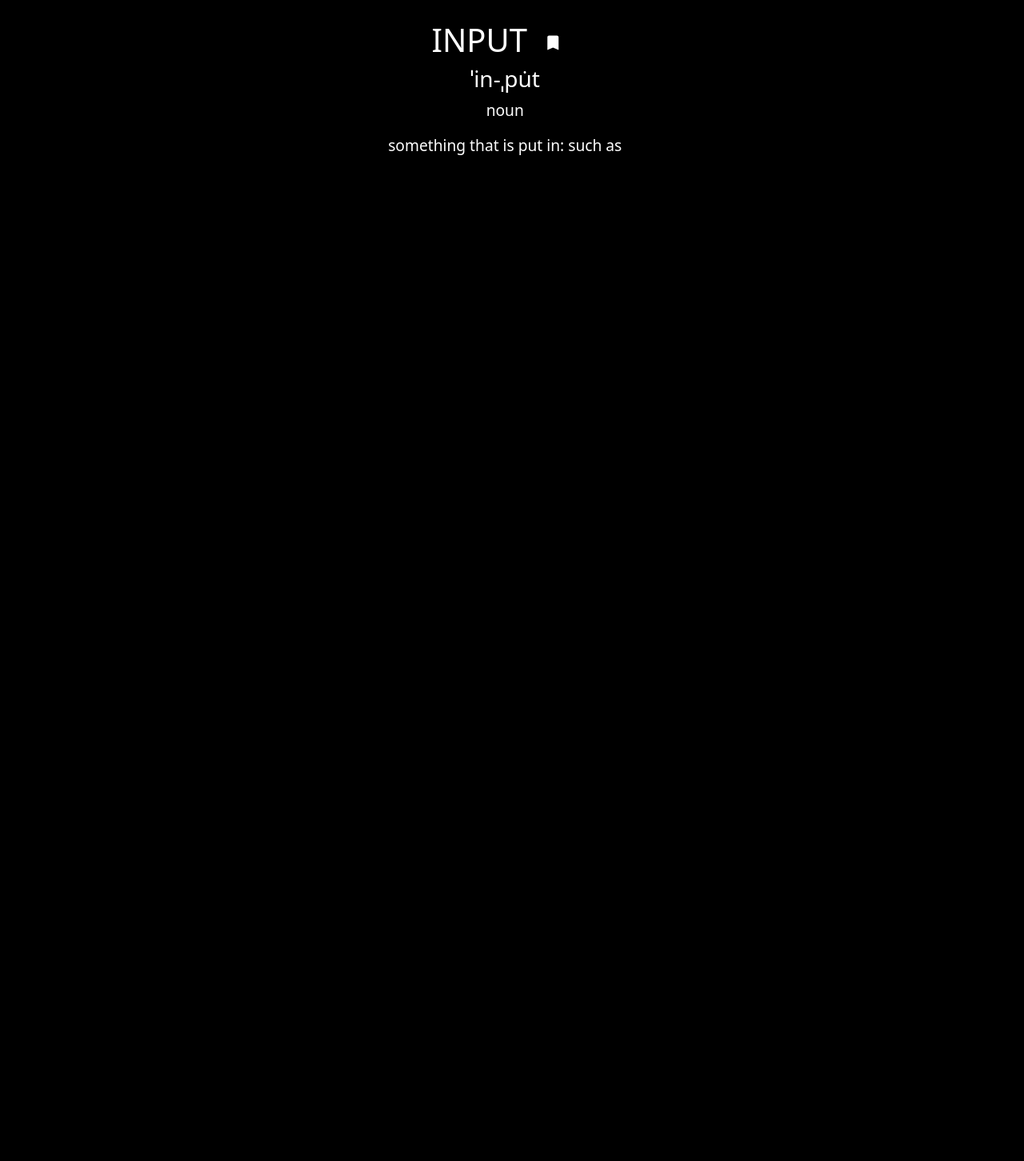
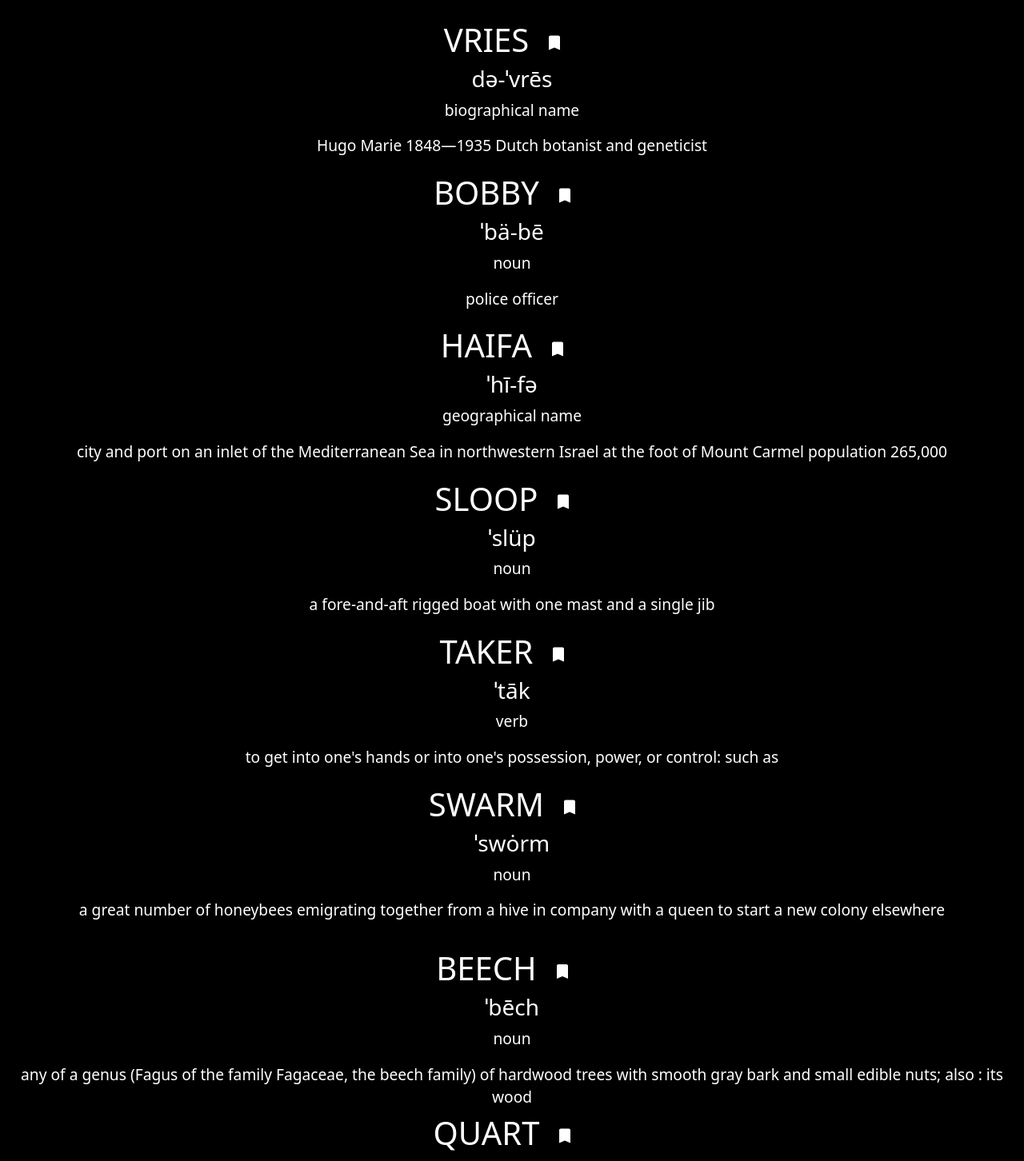
Before and after one commit to lyndenlim/hurdle, a React (Create React App) app: page /favorites in a window 1280 px wide. Shown: the part 60-1512 px from the top of the page at 80% size. Before the commit the page ends 800 px from the top, so only its background shows below. Built offline with nearby package versions, Linux system fonts and the light colour scheme; no server answers; data requests are answered from the project's data file.

Commit message:
Added button components and routing

```diff
--- a/src/App.js
+++ b/src/App.js
@@ -4,13 +4,18 @@ import Navbar from "./Navbar";
 import Favorites from "./Favorites"
 import LetterContainer from "./LetterContainer";
 import Keyboard from "./Keyboard";
+import SixLetters from "./SixLetter"
+import SevenLetters from "./SevenLetters";
+import EightLetters from "./EightLetter";
 
 function App() {
   const [isDarkMode, setIsDarkMode] = useState(true)
   const [isFavorited, setIsFavorited] = useState(false)
   const [unfilteredWord, setUnfilteredWord] = useState([])
   const [keyboard, setKeyboard] = useState([])
+  const [gameState, setGameState] = useState(false)
   const [counter, setCounter] = useState(1)
+  const [letterLength, setLetterLength] = useState(5)
   const [word, setWord] = useState("")
   const [pronunciation, setPronunciation] = useState("")
   const [english, setEnglish] = useState("")
@@ -21,7 +26,7 @@ function App() {
 
   // First dictionary API that returns random 5-letter word
   useEffect(() => {
-    fetch("https://wordsapiv1.p.rapidapi.com/words/?random=true&letters=5",
+    fetch(`https://wordsapiv1.p.rapidapi.com/words/?random=true&letters=${letterLength}`,
       {
         method: "GET",
         headers: {
@@ -32,17 +37,21 @@ function App() {
     )
       .then(res => res.json())
       .then(data => setUnfilteredWord(data.word))
-  }, [])
+  }, [letterLength])
 
   // Second dictionary API, slightly more accurate information
   useEffect(() => {
     fetch(`https://www.dictionaryapi.com/api/v3/references/collegiate/json/${unfilteredWord}?key=c7d47a35-1538-4a8c-a6a6-5d47170ded58`)
       .then(res => res.json())
       .then(data => {
-        setWord(unfilteredWord)
-        setPronunciation(data[0].hwi.prs[0].mw)
-        setEnglish(data[0].fl)
-        setDef(data[0].shortdef[0])
+        if (data[0].hwi.prs !== undefined) {
+          setWord(unfilteredWord)
+          setPronunciation(data[0].hwi.prs[0].mw)
+          setEnglish(data[0].fl)
+          setDef(data[0].shortdef[0])
+        } else {
+          console.log("bad word")
+        }
       })
   }, [unfilteredWord])
 
@@ -73,6 +82,8 @@ function App() {
             keyboard={keyboard}
             counter={counter}
             setCounter={setCounter}
+            setLetterLength={setLetterLength}
+            setGameState={setGameState}
           />
           <Keyboard handleKeyboard={handleKeyboard} />
         </Route>
@@ -82,6 +93,57 @@ function App() {
             textColor={textColor}
           />
         </Route>
+        <Route exact path="/six">
+          <SixLetters
+            textColor={textColor}
+            bgColor={bgColor}
+            word={word}
+            pronunciation={pronunciation}
+            english={english}
+            def={def}
+            isFavorited={isFavorited}
+            setIsFavorited={setIsFavorited}
+            keyboard={keyboard}
+            counter={counter}
+            setCounter={setCounter}
+            setLetterLength={setLetterLength}
+            setGameState={setGameState}
+          />
+        </Route>
+        <Route exact path="/seven">
+          <SevenLetters
+            textColor={textColor}
+            bgColor={bgColor}
+            word={word}
+            pronunciation={pronunciation}
+            english={english}
+            def={def}
+            isFavorited={isFavorited}
+            setIsFavorited={setIsFavorited}
+            keyboard={keyboard}
+            counter={counter}
+            setCounter={setCounter}
+            setLetterLength={setLetterLength}
+            setGameState={setGameState}
+          />
+        </Route>
+        <Route exact path="/eight">
+          <EightLetters
+            textColor={textColor}
+            bgColor={bgColor}
+            word={word}
+            pronunciation={pronunciation}
+            english={english}
+            def={def}
+            isFavorited={isFavorited}
+            setIsFavorited={setIsFavorited}
+            keyboard={keyboard}
+            counter={counter}
+            setCounter={setCounter}
+            setLetterLength={setLetterLength}
+            setGameState={setGameState}
+          />
+        </Route>
       </Switch>
     </div>
   );
--- a/src/DictionaryEntry.js
+++ b/src/DictionaryEntry.js
@@ -21,6 +21,7 @@ function DictionaryEntry({ textColor, word, pronunciation, english, def, isFavor
                 })
             })
                 .then(res => res.json())
+                // Check for dups
                 .then(data => data)
         }
         setIsFavorited(isFavorited => !isFavorited)
@@ -30,7 +31,7 @@ function DictionaryEntry({ textColor, word, pronunciation, english, def, isFavor
         <div className="dictionary-entry" style={{ color: textColor }}>
             <h1>
                 {word.toUpperCase()}
-                <Button onClick={handleClick} style={{ color: textColor }}>
+                <Button onClick={handleClick} disabled={isFavorited} style={{ color: textColor }}>
                     {showFavorited}
                 </Button>
             </h1>
--- /dev/null
+++ b/src/EightLetter.js
@@ -0,0 +1,29 @@
+import LetterContainer from './LetterContainer';
+import Navbar from './Navbar';
+
+function EightLetters({ textColor, bgColor, word, pronunciation, english, def, isFavorited, setIsFavorited, keyboard, counter, setCounter, setLetterLength, setGameState, checked }) {
+    return (
+        <div>
+            <Navbar
+                bgColor={bgColor}
+                textColor={textColor}
+                checked={checked}
+            />
+            <LetterContainer
+                bgColor={bgColor}
+                textColor={textColor}
+                word={word}
+                pronunciation={pronunciation}
+                english={english}
+                def={def}
+                isFavorited={isFavorited}
+                setIsFavorited={setIsFavorited}
+                counter={counter}
+                setCounter={setCounter}
+                setLetterLength={setLetterLength}
+            />
+        </div>
+    )
+}
+
+export default EightLetters
--- a/src/Favorites.js
+++ b/src/Favorites.js
@@ -15,7 +15,7 @@ function Favorites({ bgColor, textColor }) {
 
     const favoriteElements = entries.map(entry => {
         return (
-            <p>
+            <div className="favorite-item" key={entry.word}>
                 <DictionaryEntry
                     textColor={textColor}
                     word={entry.word}
@@ -24,7 +24,7 @@ function Favorites({ bgColor, textColor }) {
                     def={entry.definition}
                     isFavorited={true}
                 />
-            </p>
+            </div>
         )
     })
 
--- /dev/null
+++ b/src/SevenLetters.js
@@ -0,0 +1,29 @@
+import LetterContainer from './LetterContainer';
+import Navbar from './Navbar';
+
+function SevenLetters({ textColor, bgColor, word, pronunciation, english, def, isFavorited, setIsFavorited, keyboard, counter, setCounter, setLetterLength, setGameState, checked }) {
+    return (
+        <div>
+            <Navbar
+                bgColor={bgColor}
+                textColor={textColor}
+                checked={checked}
+            />
+            <LetterContainer
+                bgColor={bgColor}
+                textColor={textColor}
+                word={word}
+                pronunciation={pronunciation}
+                english={english}
+                def={def}
+                isFavorited={isFavorited}
+                setIsFavorited={setIsFavorited}
+                counter={counter}
+                setCounter={setCounter}
+                setLetterLength={setLetterLength}
+            />
+        </div>
+    )
+}
+
+export default SevenLetters
--- /dev/null
+++ b/src/SixLetter.js
@@ -0,0 +1,29 @@
+import LetterContainer from './LetterContainer';
+import Navbar from './Navbar';
+
+function SixLetters({ textColor, bgColor, word, pronunciation, english, def, isFavorited, setIsFavorited, keyboard, counter, setCounter, setLetterLength, setGameState, checked }) {
+    return (
+        <div>
+            <Navbar
+                bgColor={bgColor}
+                textColor={textColor}
+                checked={checked}
+            />
+            <LetterContainer
+                bgColor={bgColor}
+                textColor={textColor}
+                word={word}
+                pronunciation={pronunciation}
+                english={english}
+                def={def}
+                isFavorited={isFavorited}
+                setIsFavorited={setIsFavorited}
+                counter={counter}
+                setCounter={setCounter}
+                setLetterLength={setLetterLength}
+            />
+        </div>
+    )
+}
+
+export default SixLetters
--- a/src/db.json
+++ b/src/db.json
@@ -1,11 +1,60 @@
 {
   "entries": [
     {
-      "word": "input",
-      "pronunciation": "ˈin-ˌpu̇t",
+      "word": "vries",
+      "pronunciation": "də-ˈvrēs",
+      "english": "biographical name",
+      "definition": "Hugo Marie 1848—1935 Dutch botanist and geneticist",
+      "id": 1
+    },
+    {
+      "word": "bobby",
+      "pronunciation": "ˈbä-bē",
       "english": "noun",
-      "definition": "something that is put in: such as",
-      "id": 1
+      "definition": "police officer",
+      "id": 2
+    },
+    {
+      "word": "haifa",
+      "pronunciation": "ˈhī-fə",
+      "english": "geographical name",
+      "definition": "city and port on an inlet of the Mediterranean Sea in northwestern Israel at the foot of Mount Carmel population 265,000",
+      "id": 3
+    },
+    {
+      "word": "sloop",
+      "pronunciation": "ˈslüp",
+      "english": "noun",
+      "definition": "a fore-and-aft rigged boat with one mast and a single jib",
+      "id": 4
+    },
+    {
+      "word": "taker",
+      "pronunciation": "ˈtāk",
+      "english": "verb",
+      "definition": "to get into one's hands or into one's possession, power, or control: such as",
+      "id": 5
+    },
+    {
+      "word": "swarm",
+      "pronunciation": "ˈswȯrm",
+      "english": "noun",
+      "definition": "a great number of honeybees emigrating together from a hive in company with a queen to start a new colony elsewhere",
+      "id": 6
+    },
+    {
+      "word": "beech",
+      "pronunciation": "ˈbēch",
+      "english": "noun",
+      "definition": "any of a genus (Fagus of the family Fagaceae, the beech family) of hardwood trees with smooth gray bark and small edible nuts; also : its wood",
+      "id": 7
+    },
+    {
+      "word": "quart",
+      "pronunciation": "ˈkwȯrt",
+      "english": "noun",
+      "definition": "a unit of capacity equal to 1/4 gallon or 1/3₂ bushel",
+      "id": 8
     }
   ]
 }
--- a/src/index.css
+++ b/src/index.css
@@ -26,19 +26,19 @@ body {
 .correct {
   background-color: #538d4f !important;
   border: solid #538d4f;
-  color: white
+  color: white;
 }
 
 .present {
   background-color: #b59f3b !important;
   border: solid #b59f3b;
-  color: white
+  color: white;
 }
 
 .absent {
   background-color: #3a3a3c !important;
   border: solid #3a3a3c;
-  color: white
+  color: white;
 }
 
 .empty {
@@ -49,7 +49,7 @@ body {
 
 .example {
   padding-left: 12px;
-  transform: translate(0%, -65%);
+  transform: translate(0%, -50%);
 }
 
 .home-button {
@@ -67,8 +67,12 @@ body {
 
 .dictionary-entry {
   text-align: center;
-  /* position: fixed; */
-  transform: translate(-3%, 50%);
+  transform: translate(0%, 50%);
+  animation: fadeIn linear 3s;
+  -webkit-animation: fadeIn linear 3s;
+  -moz-animation: fadeIn linear 3s;
+  -o-animation: fadeIn linear 3s;
+  -ms-animation: fadeIn linear 3s;
 }
 
 .length-container {
@@ -96,6 +100,7 @@ body {
   align-items: center;
   transform: translate(0%, 15%);
   font-weight: bold;
+  font-size: 22px;
   border-radius: 8px;
   box-shadow: 5px 5px grey;
 }
@@ -106,3 +111,33 @@ body {
   justify-content: center;
   width: 50%;
 }
+
+.favorite-item {
+  padding-bottom: 20px;
+  transform: translate(0%, 0%);
+}
+
+@keyframes fadeIn {
+  0% {opacity:0;}
+  100% {opacity:1;}
+}
+
+@-moz-keyframes fadeIn {
+  0% {opacity:0;}
+  100% {opacity:1;}
+}
+
+@-webkit-keyframes fadeIn {
+  0% {opacity:0;}
+  100% {opacity:1;}
+}
+
+@-o-keyframes fadeIn {
+  0% {opacity:0;}
+  100% {opacity:1;}
+}
+
+@-ms-keyframes fadeIn {
+  0% {opacity:0;}
+  100% {opacity:1;}
+}
```
Also changed, not shown: src/LengthButtons.js (+31 -5 lines), src/LetterContainer.js (+6 -6 lines).
